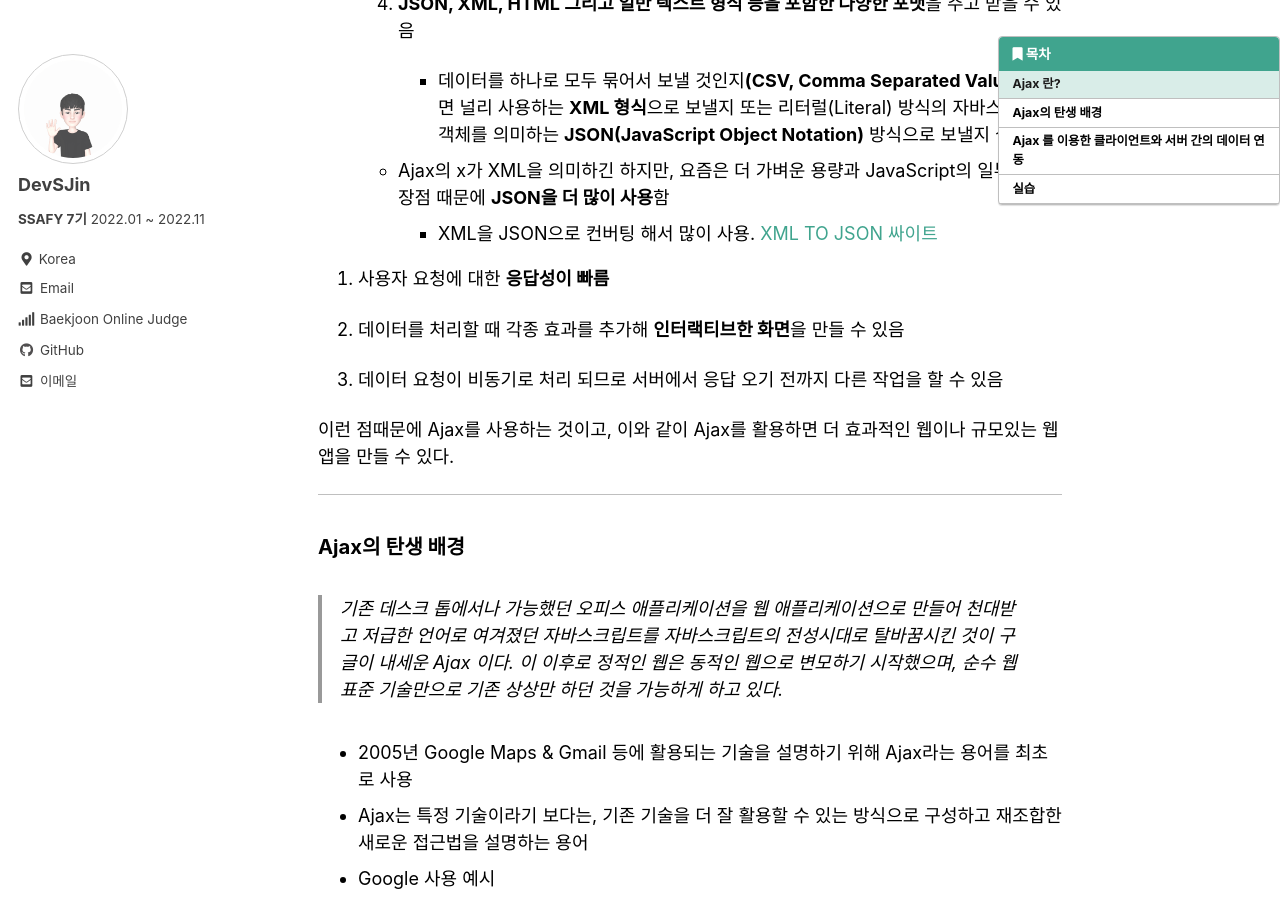
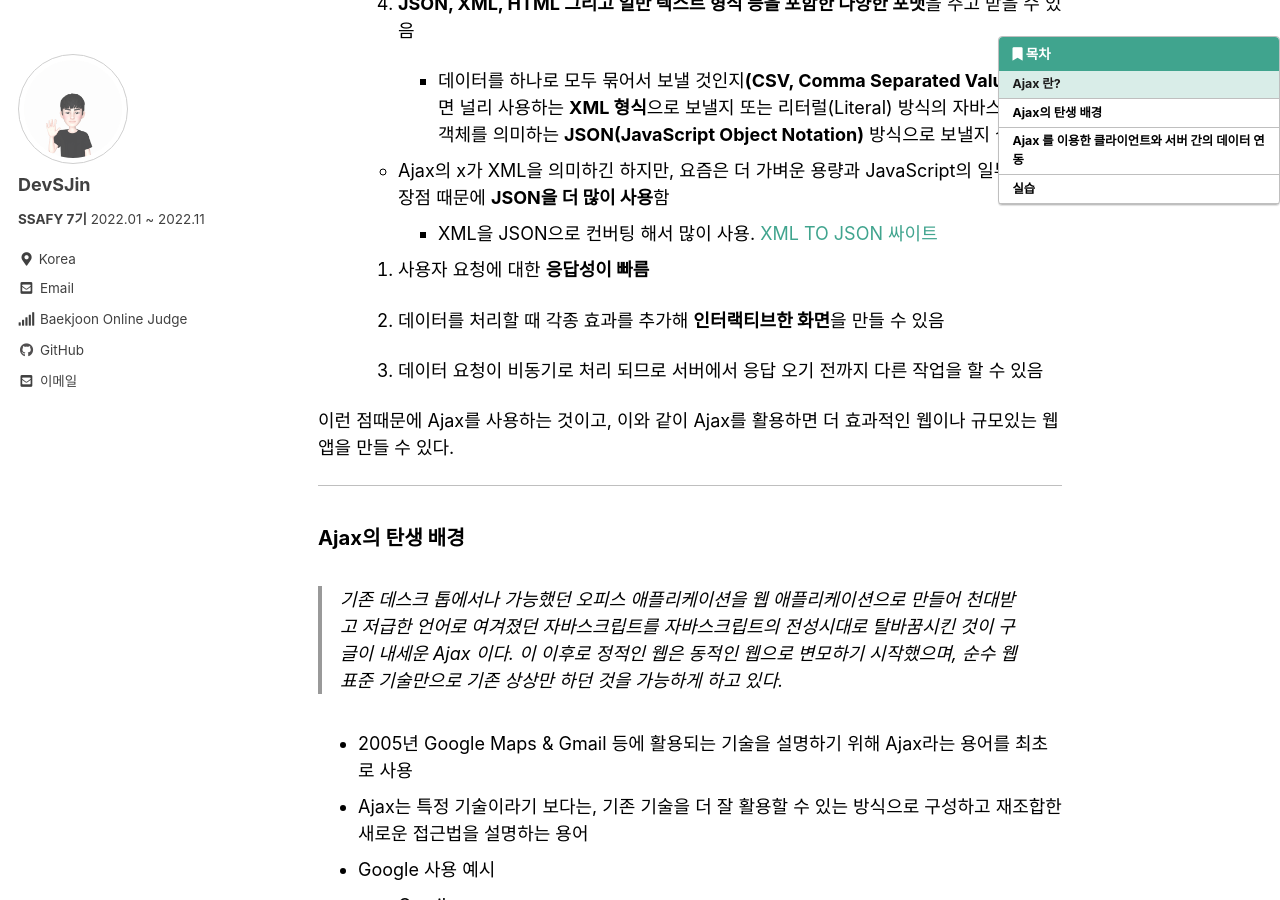
Before and after one commit to DevSJin/DevSJin.github.io, a Jekyll site: the page built from _posts/interview/jobinterview/2022-12-15-Ajax.md, in a window 1280 px wide and 900 px high, scrolled down 871 px. Built offline with Jekyll 4.4.1, drawn with Linux system fonts in a browser that asks for light colours; cached includes are drawn as plain includes.

Commit message:
오탈자 수정

```diff
--- a/_posts/interview/jobinterview/2022-12-15-Ajax.md
+++ b/_posts/interview/jobinterview/2022-12-15-Ajax.md
@@ -43,11 +43,13 @@
    - Ajax의 x가 XML을 의미하긴 하지만, 요즘은 더 가벼운 용량과 JavaScript의 일부라는 장점 때문에 **JSON을 더 많이 사용**함
      - XML을 JSON으로 컨버팅 해서 많이 사용. [XML TO JSON 싸이트](https://codebeautify.org/xmltojson)
 
-5. 사용자 요청에 대한 **응답성이 빠름**
 
-6. 데이터를 처리할 때 각종 효과를 추가해 **인터랙티브한 화면**을 만들 수 있음
+  5. 사용자 요청에 대한 **응답성이 빠름**
 
-7. 데이터 요청이 비동기로 처리 되므로 서버에서 응답 오기 전까지 다른 작업을 할 수 있음
+
+  6. 데이터를 처리할 때 각종 효과를 추가해 **인터랙티브한 화면**을 만들 수 있음
+
+  7. 데이터 요청이 비동기로 처리 되므로 서버에서 응답 오기 전까지 다른 작업을 할 수 있음
 
 이런 점때문에 Ajax를 사용하는 것이고, 이와 같이 Ajax를 활용하면 더 효과적인 웹이나 규모있는 웹앱을 만들 수 있다.
 
```
